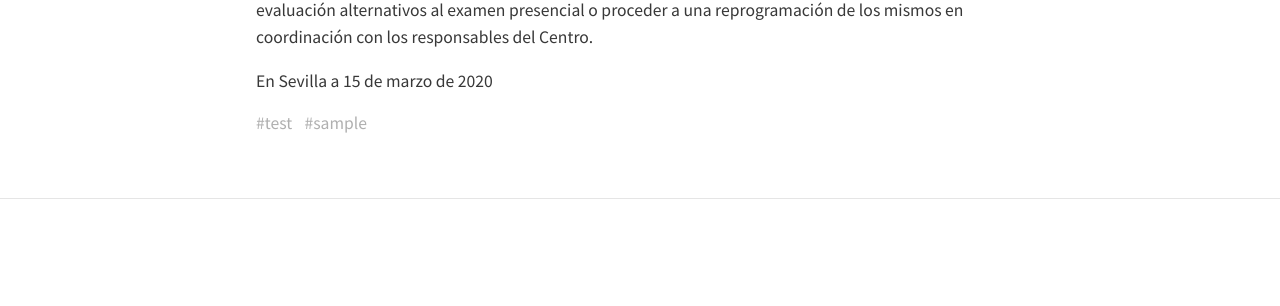
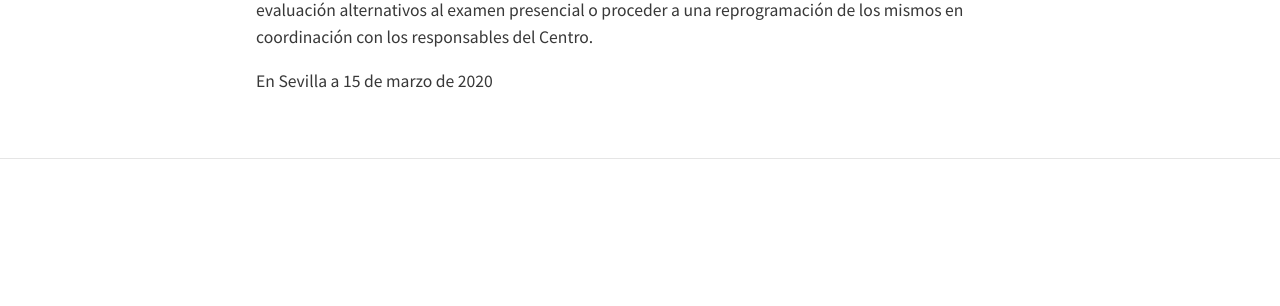
Before and after one commit to dlga/dlga.github.io, a Jekyll site: the page built from _posts/2020-03-16-instructions.md, in a window 1280 px wide. Shown: the part 1012-1318 px from the top of the page. Built offline with Jekyll 4.4.1, drawn with Linux system fonts in a browser that asks for light colours; nearby versions of some CDN libraries; some of the changed text lies outside the part shown.

Commit message:
Update 2020-03-16-instructions.md

```diff
--- a/_posts/2020-03-16-instructions.md
+++ b/_posts/2020-03-16-instructions.md
@@ -1,9 +1,9 @@
 ---
 layout: post
 title: Instrucciones para estudiantes tras estado de alarma
-tags: [test, sample]
+tags:
 ---
-Durante el periodo en que se ha decretado la situación de estado de alarma en el país, que podrá ser prorrogado de conformidad con las medidas que se vayan adoptando por el Gobierno de España y/o por el Gobierno de la Comunidad Autónoma de Andalucía, todos los centros, servicios y unidades de la Universidad de Sevilla permanecerán cerrados al público y se procurará minimizar, todo lo posible, la presencia de la comunidad universitaria en nuestras instalaciones.
+Durante el periodo en que se ha decretado la situación de estado de alarma en el país, que podrá ser prorrogado de conformidad con las medidas que se vayan adoptando por el Gobierno de España y/o por el Gobierno de la Comunidad Autónoma de Andalucía, todos los centros, servicios y unidades de la Universidad de Sevilla permanecerán cerrados al público y se procurará minimizar, todo lo posible, la presencia de la comunidad universitaria en nuestras instalaciones.
 
 En base a lo anterior, se establecen las siguientes medidas:
 
```
